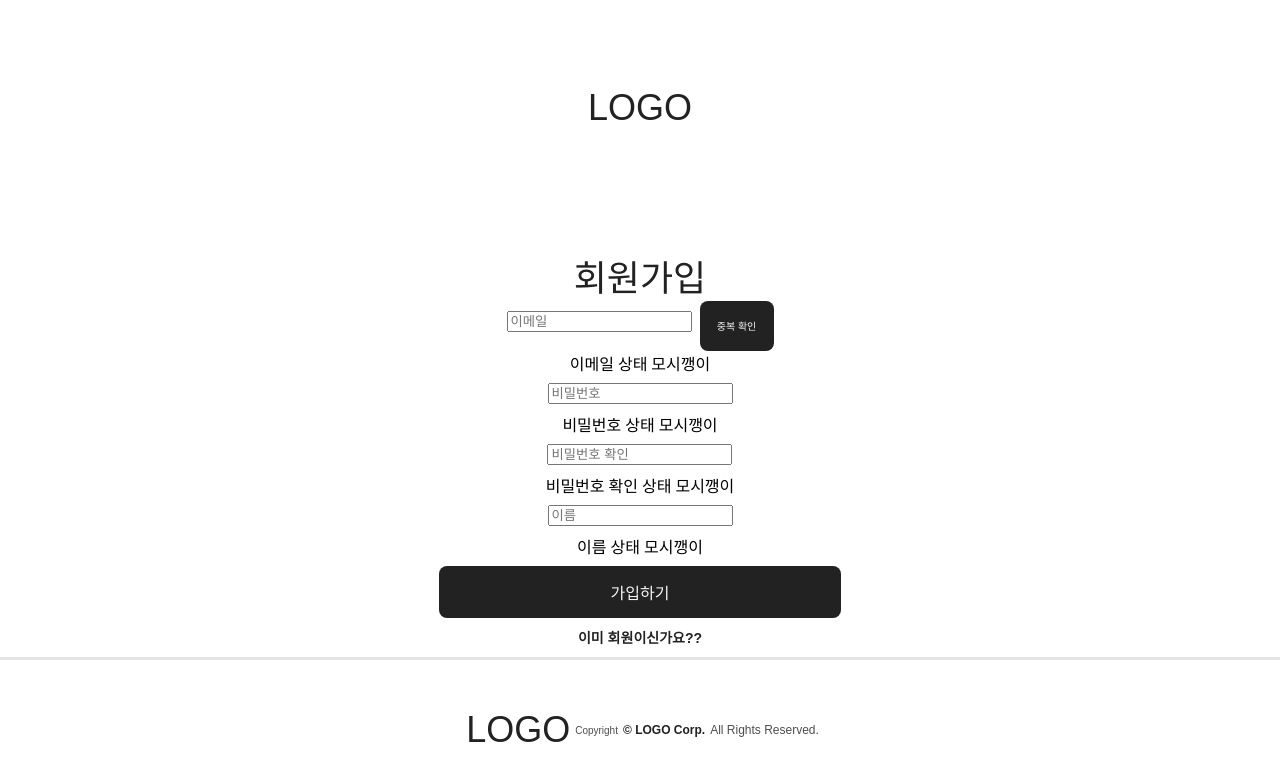
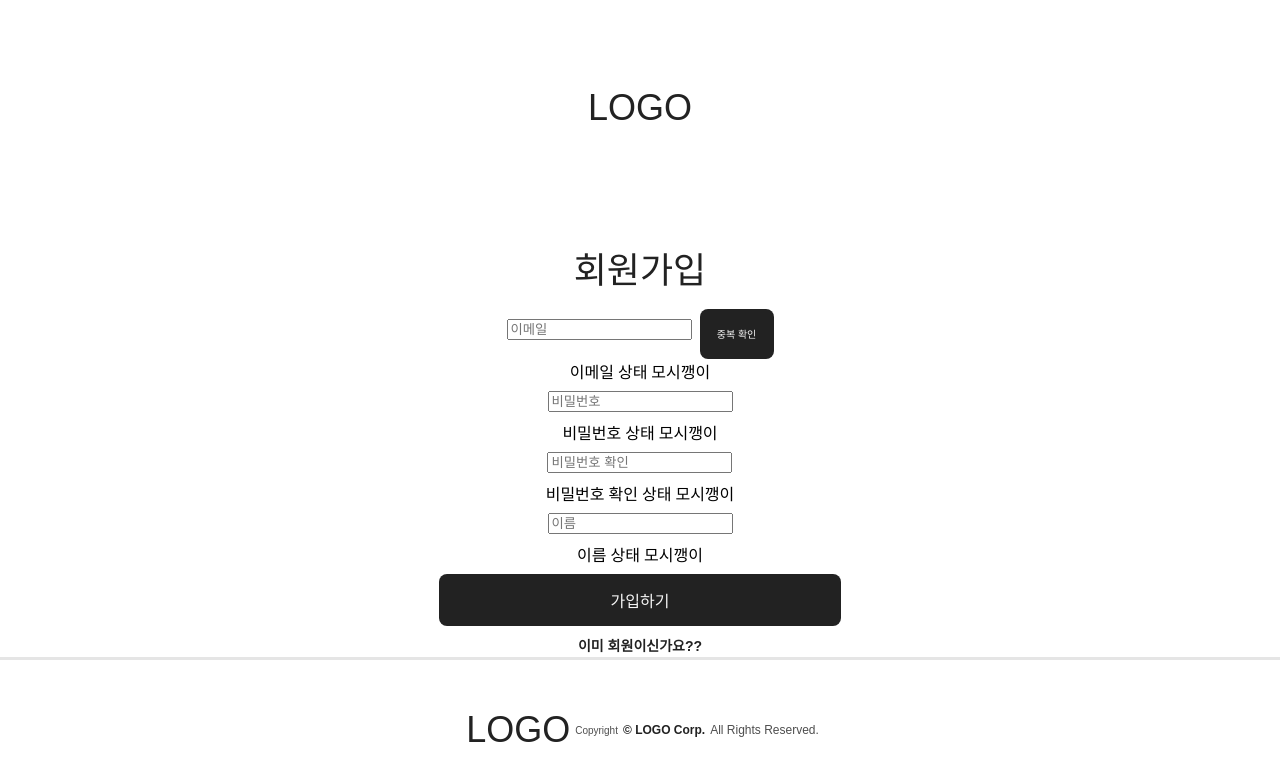
Before and after one commit to noSPkeepgoing/FE_Traveler, a Next.js app: page /sign-up in a window 1280 px wide. Shown: the top 780 px of the page. Built offline with nearby package versions, Linux system fonts and the light colour scheme.

Commit message:
🎨 Style: '회원가입' 글자 margin값 추가

```diff
--- a/src/app/sign-up/page.tsx
+++ b/src/app/sign-up/page.tsx
@@ -42,9 +42,11 @@ function SignUpPage() {
           </Text>
         </div>
         <div className={styles.form}>
-          <Text color="primary" fontSize="xl" fontWeight="medium">
-            회원가입
-          </Text>
+          <div className={styles.info}>
+            <Text color="primary" fontSize="xl" fontWeight="medium">
+              회원가입
+            </Text>
+          </div>
           <div className={styles.inputBox}>
             <div className={styles.inputContainer}>
               <input type="email" placeholder="이메일" name="email" />
--- a/src/app/sign-up/signUp.module.scss
+++ b/src/app/sign-up/signUp.module.scss
@@ -13,6 +13,10 @@
   display: flex;
   justify-content: center;
   align-items: center;
+}
+
+.info {
+  margin-bottom: 1rem;
 }
 
 .form {
```
